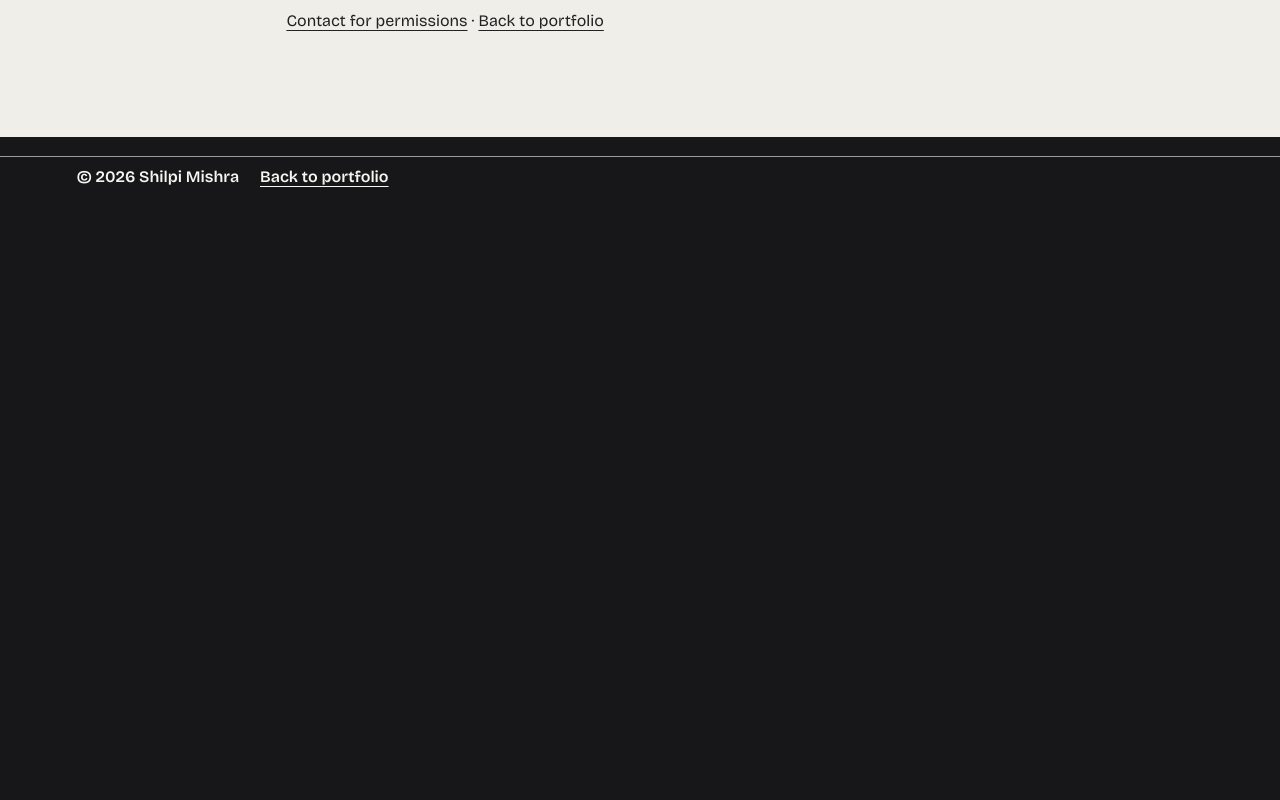
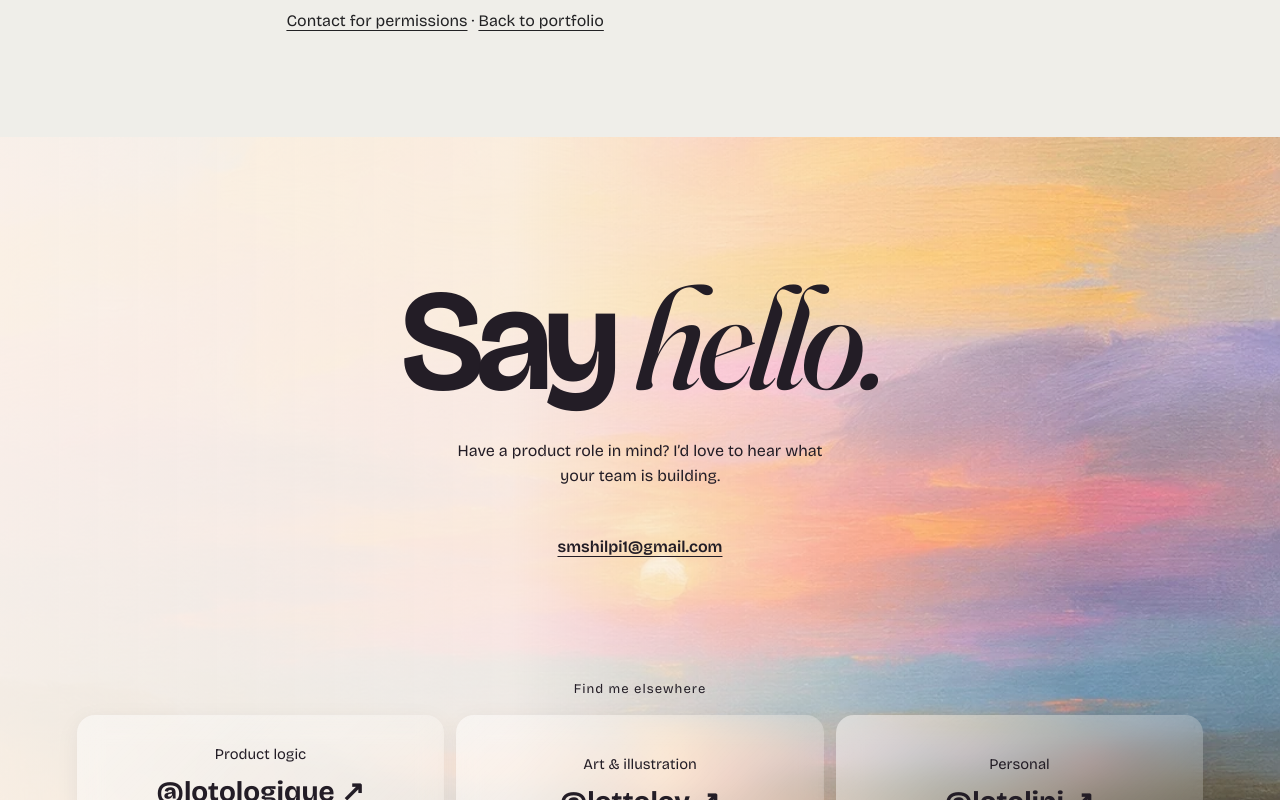
Before and after one commit to lotolipi/product-design-portfolio, a Next.js app: page /ip in a window 1280 px wide. Shown: the part 920-1720 px from the top of the page. Before the commit the page ends 1137 px from the top, so only its background shows below. Built offline with nearby package versions, Linux system fonts and the light colour scheme.

Commit message:
Use shared Lotolipi closing footer

```diff
--- a/app/ip/page.tsx
+++ b/app/ip/page.tsx
@@ -1,4 +1,5 @@
+import ClosingFooter from "../ClosingFooter";
 export const metadata = { title: "Intellectual property — Lotolipi" };
 export default function IPPage() { return <><link rel="stylesheet" href="/assets/portfolio.css" /><a className="skip" href="#main-content">Skip to content</a>
     <header className="topbar"><div className="wrap"><a className="wordmark" href="/">lotolipi<span>.</span></a><nav aria-label="Main navigation"><a href="/">Home</a><a href="/work/workatlas">WorkAtlas</a><a href="/lottolov">Lottolov</a><a href="/resume">Résumé</a><a href="/#contact">Contact</a></nav></div></header>
-<main className="privacy-page" id="main-content" tabIndex={-1}><article><p className="label">Lotolipi · Site information</p><h1>Intellectual property.</h1><p>© 2026 Shilpi Mishra · Lotolipi. All rights reserved in original materials to the extent owned, except where otherwise licensed.</p><h2>Use of materials</h2><p>You may explore the public demos and share links. Reuse of code, artwork and documentation is governed by applicable law and any accompanying licence. Existing licences and permissions remain unchanged.</p><h2>Third-party rights</h2><p>Third-party software, fonts, datasets and other materials remain subject to their respective licences. No ownership of third-party or employer-owned material is claimed.</p><h2>Product names</h2><p>Product names identify Lotolipi projects. No registered trademark or patent status is claimed.</p><p><a href="/#contact">Contact for permissions</a> · <a href="/">Back to portfolio</a></p></article></main><footer className="privacy-foot"><div className="wrap footer-end"><span>© 2026 Shilpi Mishra</span><a href="/">Back to portfolio</a></div></footer></>; }
+<main className="privacy-page" id="main-content" tabIndex={-1}><article><p className="label">Lotolipi · Site information</p><h1>Intellectual property.</h1><p>© 2026 Shilpi Mishra · Lotolipi. All rights reserved in original materials to the extent owned, except where otherwise licensed.</p><h2>Use of materials</h2><p>You may explore the public demos and share links. Reuse of code, artwork and documentation is governed by applicable law and any accompanying licence. Existing licences and permissions remain unchanged.</p><h2>Third-party rights</h2><p>Third-party software, fonts, datasets and other materials remain subject to their respective licences. No ownership of third-party or employer-owned material is claimed.</p><h2>Product names</h2><p>Product names identify Lotolipi projects. No registered trademark or patent status is claimed.</p><p><a href="/#contact">Contact for permissions</a> · <a href="/">Back to portfolio</a></p></article></main><ClosingFooter/></>; }
```
